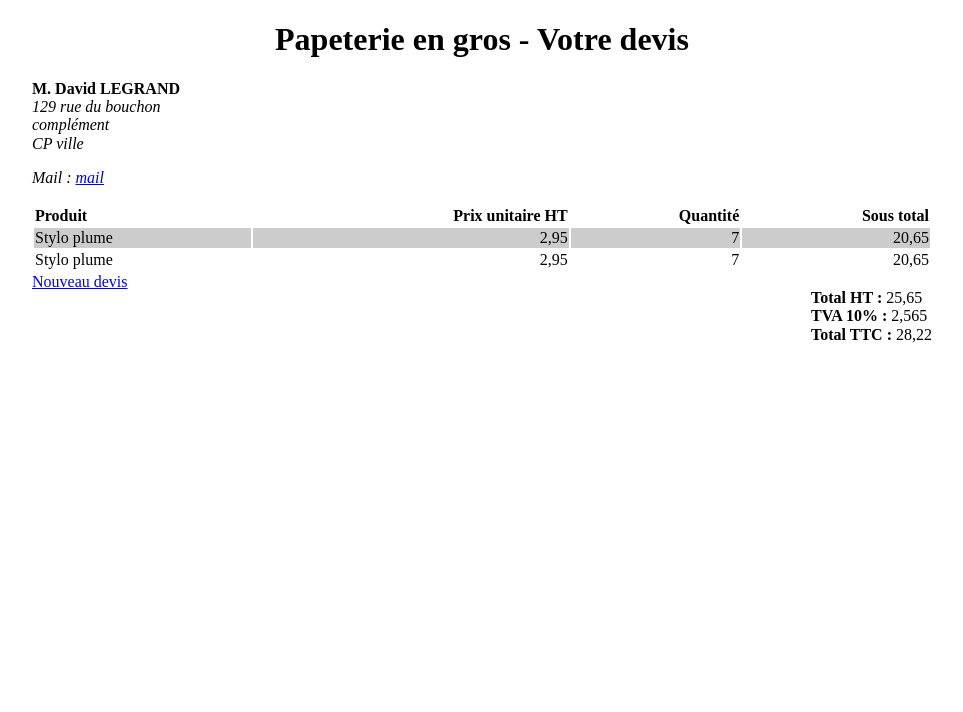
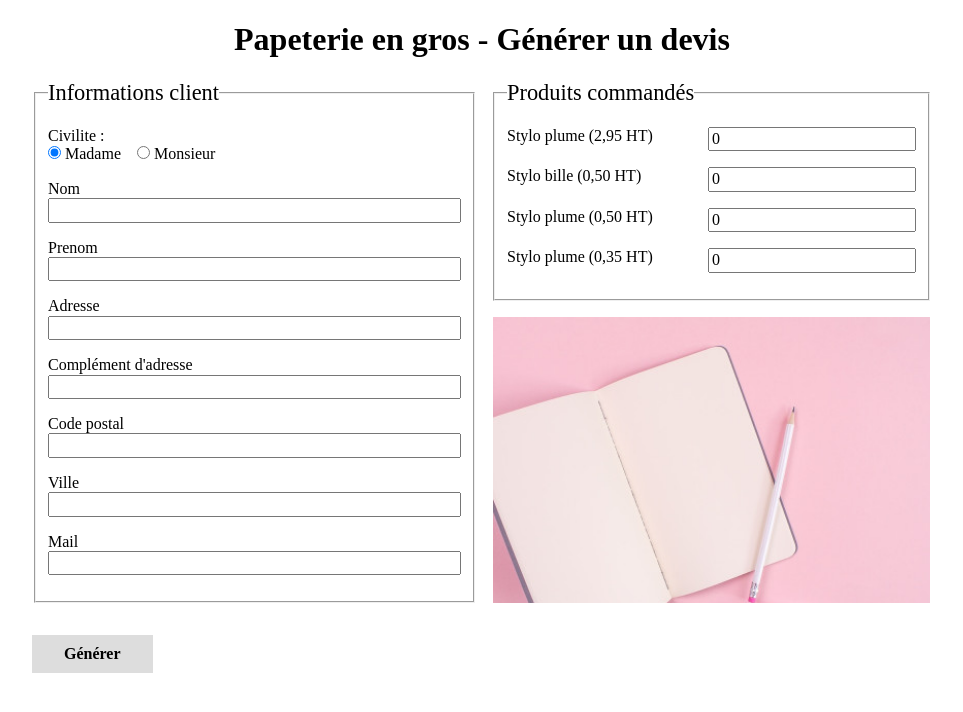
Before and after one commit to LongCMB/tp-devis, a PHP site: page / in a window 1280 px wide. Shown: the top 712 px of the page, without its empty margins (158-1121 px from the left). Run offline with PHP 8.4, Linux system fonts and the light colour scheme.

Commit message:
presque fini

```diff
--- a/index.php
+++ b/index.php
@@ -1,3 +1,51 @@
 <?php
+/*
+echo '<pre>';
+print_r($_POST);
+echo '</pre>';
 
-require_once 'view/devis.view.php';
+
+*/
+
+/*
+$ecrire =  'if(';
+
+foreach($_POST as $key=>$value){
+    $ecrire .=  '!empty($_POST[\'' . $key . '\']) &&';
+}
+$ecrire = substr($ecrire, 0, -2);
+
+$ecrire .= ')';
+
+
+echo $ecrire;
+*/
+
+
+
+if (isset($_POST['civilite'], $_POST['nom'], $_POST['prenom'], $_POST['adresse'], $_POST['complement_adresse'], $_POST['code_postal'], $_POST['ville'], $_POST['mail'], $_POST['plume'], $_POST['bille'], $_POST['crayon_papier'], $_POST['gomme'])) {
+    if (
+        !empty($_POST['civilite']) &&
+        !empty($_POST['nom']) &&
+        !empty($_POST['prenom']) &&
+        !empty($_POST['adresse']) &&
+        !empty($_POST['code_postal']) &&
+        !empty($_POST['ville']) &&
+        !empty($_POST['mail']) &&
+        (!empty($_POST['plume']) or $_POST['plume'] == '0') &&
+        (!empty($_POST['bille']) or $_POST['bille'] == '0') &&
+        (!empty($_POST['crayon_papier']) or $_POST['crayon_papier'] == '0') &&
+        (!empty($_POST['gomme']) or $_POST['gomme'] == '0')
+    ) {
+        require_once 'controller/devis.controller.php';
+
+    } else {
+        $msg = [
+            'code' => 'is-warning',
+            'txt' => 'merci de compléter tous les champs'
+        ];
+        require_once 'view/form.view.php';
+    }
+} else {
+    require_once 'view/form.view.php';
+}
--- a/view/devis.view.php
+++ b/view/devis.view.php
@@ -7,12 +7,15 @@ ob_start();
 ?>
 
 <div class="infos_client">
-    <strong>M. David LEGRAND</strong>
+    <strong>
+        <?= $_POST['civilite'] == 'monsieur' ? 'M.' : 'Mme' ?>
+         <?= strtoupper(htmlspecialchars($_POST['nom'])) ?>
+             <?= ucfirst(htmlspecialchars($_POST['prenom'])) ?></strong>
     <address>
-        129 rue du bouchon <br>
-        complément <br>
-        CP ville
-        <p>Mail : <a href="mailto:meil">mail</a></p>
+    <?=  htmlspecialchars($_POST['adresse']) ?>
+    <?=  !empty($_POST['complement_adresse']) ?? '<br>' . htmlspecialchars($_POST['complement_adresse']) ?> <br>
+    <?=  htmlspecialchars($_POST['code_postal']) ?>   <?=  htmlspecialchars($_POST['ville']) ?>
+        <p>Mail : <a href="mailto: <?=  htmlspecialchars($_POST['mail']) ?> "> <?=  htmlspecialchars($_POST['mail']) ?> </a></p>
     </address>
 </div>
 <table class="produits">
@@ -25,18 +28,17 @@ ob_start();
         </tr>
     </thead>
     <tbody>
-        <tr>
-            <td>Stylo plume</td>
-            <td>2,95</td>
-            <td>7</td>
-            <td>20,65</td>
-        </tr>
-        <tr>
-            <td>Stylo plume</td>
-            <td>2,95</td>
-            <td>7</td>
-            <td>20,65</td>
-        </tr>
+       <?php foreach($total as $key=>$value) :?>
+        <?php if($value != 0) :?>
+            <tr>
+                <td><?= $key ?></td>
+                <td><?= number_format($prix[$key]/100 ,2, ',', '.')?></td>
+                <td><?= $_POST[$key] ?></td>
+                <td><?= number_format($total[$key]/100 ,2, ',', '.')?></td>
+            </tr>
+        <?php endif ?>
+
+       <?php endforeach ?>
     </tbody>
 </table>
 <ul class="totaux">
--- a/view/template.php
+++ b/view/template.php
@@ -12,6 +12,11 @@
 
 </head>
 <body>
+    <?php if(isset($msg)) :?>
+        <div class="msg <?= $msg['code'] ?>">
+            <?= $msg['txt'] ?>
+        </div>
+    <?php endif ?>
     <header>
         <h1>Papeterie en gros - <?= $title ?></h1>
     </header>
```
Also changed, not shown: controller/devis.controller.php (added, +26 -0 lines).
